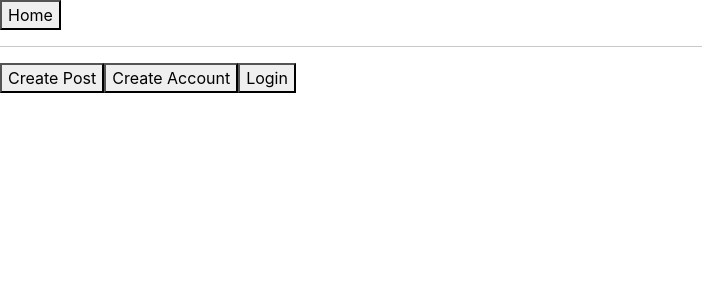
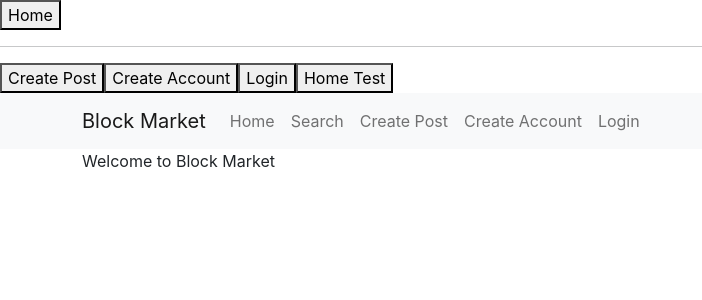
Before and after one commit to QuinnHilger/BlockMarket, a React (Create React App) app in the folder blockmarket/: page /homeTest in a window 1280 px wide. Shown: the top 300 px of the page, without its empty margins (0-702 px from the left). Built offline with nearby package versions, Linux system fonts and the light colour scheme.

Commit message:
Created a Home Test page that has a dropdown menu that can navigate to to other pages this page will replace the homepage, and will be the only page called to in App.js, Content below dropdown menu ave not been created yet

```diff
--- a/blockmarket/src/App.js
+++ b/blockmarket/src/App.js
@@ -2,6 +2,7 @@ import React, { useEffect, useState } from 'react';
 import PostForm from './pages/postForm.js';
 import UserForm from './pages/userForm.js';
 import LoginForm from './pages/loginForm.js';
+import HomeTest from './pages/homeTest.js';
 import {Routes, Route, useNavigate} from 'react-router-dom';
 import apiWrapper from './server.js';
 import "./App.css"
@@ -19,6 +20,9 @@ function App() {
   }
   function navigateToLoginForm(){
     navigate('/login');
+  }
+  function navigateToHomeTest(){
+    navigate('/homeTest');
   }
   const [orders, setOrders] = useState([]);
 
@@ -48,10 +52,12 @@ function App() {
         <button onClick={navigateToPostForm}>Create Post</button>
         <button onClick={navigateToUserForm}>Create Account</button>
         <button onClick={navigateToLoginForm}>Login</button>
+        <button onClick={navigateToHomeTest}>Home Test</button>
         <Routes>
           <Route path="/createpost" element={<PostForm />} />
           <Route path="/createuser" element={<UserForm />} />
           <Route path="/login" element={<LoginForm />} />
+          <Route path="/homeTest" element={<HomeTest />} />
           <Route path="/" element={<Home />} />
         </Routes>
       </div>
--- /dev/null
+++ b/blockmarket/src/pages/homeTest.js
@@ -0,0 +1,52 @@
+import logo from '../logo.svg';
+import PostForm from './postForm.js';
+import UserForm from './userForm.js';
+import LoginForm from './loginForm.js';
+import {Routes, Route, useNavigate, link} from 'react-router-dom';
+import "../App.css";
+import {Navbar, Container, Nav, NavDropdown, Row, Col} from "react-bootstrap";
+import "bootstrap/dist/css/bootstrap.min.css"
+
+function HomeTest() {
+  const navigate = useNavigate();
+  function navigateToPostForm(){
+    navigate('/createpost');
+  }
+  return(
+    <div className="App">
+      <header>
+      <Navbar bg="light" expand="lg">
+      <Container>
+        <Navbar.Brand href="../">Block Market</Navbar.Brand>
+        <Navbar.Toggle aria-controls="basic-navbar-nav" />
+        <Navbar.Collapse id="basic-navbar-nav">
+          <Nav className="me-auto">
+            <Nav.Link href="../">Home</Nav.Link>
+            <Nav.Link href="#search">Search</Nav.Link>
+            <Nav.Link href="./createpost">Create Post</Nav.Link>
+            <Nav.Link href="./createuser">Create Account</Nav.Link>
+            <Nav.Link href="./login">Login</Nav.Link>
+          </Nav>
+        </Navbar.Collapse>
+      </Container>
+    </Navbar>
+      </header>
+      <main>
+      <Container>
+        <Row>
+          <Col>
+          Welcome to Block Market
+          </Col>
+        </Row>
+      </Container>
+      </main>
+      <Routes>
+          <Route path="/createpost" element={<PostForm />} />
+          <Route path="/createuser" element={<UserForm />} />
+          <Route path="/login" element={<LoginForm />} />
+          <Route path="/homeTest" element={<HomeTest />} />
+        </Routes>
+    </div>
+  );
+}
+export default HomeTest;
--- a/blockmarket/src/pages/postForm.js
+++ b/blockmarket/src/pages/postForm.js
@@ -1,7 +1,6 @@
 import React, { useState } from 'react';
 import styles from '../styles.module.css';
 import {useNavigate} from 'react-router-dom';
-import form from 'react-bootstrap';
 /**
  * Form used to create a post
  * @param {IProps} props an object containing props of type IProps
```
